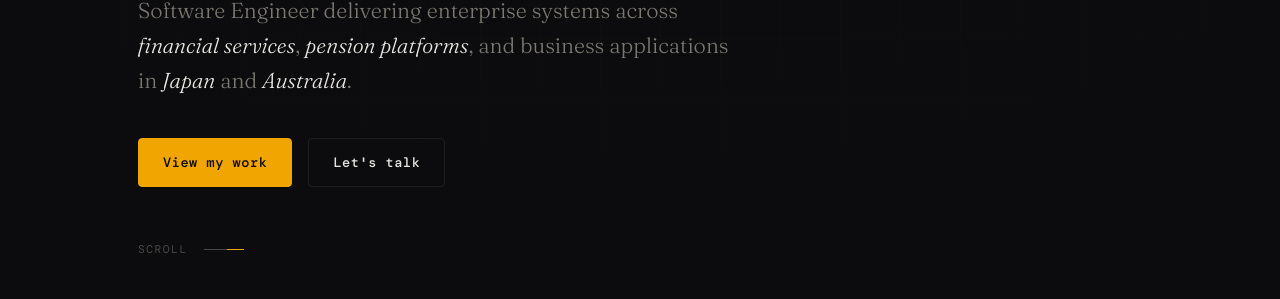
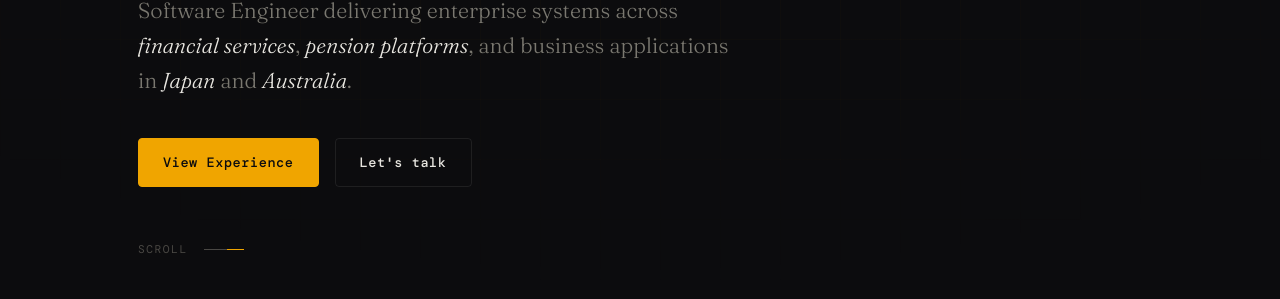
Before and after one commit to wensheng-li/portfolio, a plain HTML site: page index.html in a window 1280 px wide. Shown: the part 501-800 px from the top of the page. Drawn offline with nearby package versions, Linux system fonts and the light colour scheme; a web font is replaced by a local one.

Commit message:
Modified button in hero section to redirect the new added section

```diff
--- a/index.html
+++ b/index.html
@@ -58,7 +58,7 @@
           in <em>Japan</em> and <em>Australia</em>.
         </p>
         <div class="hero-actions reveal">
-          <a href="#projects" class="btn btn-primary">View my work</a>
+          <a href="#enterprise" class="btn btn-primary">View Experience</a>
           <a href="#contact" class="btn btn-ghost">Let's talk</a>
         </div>
       </div>
```
